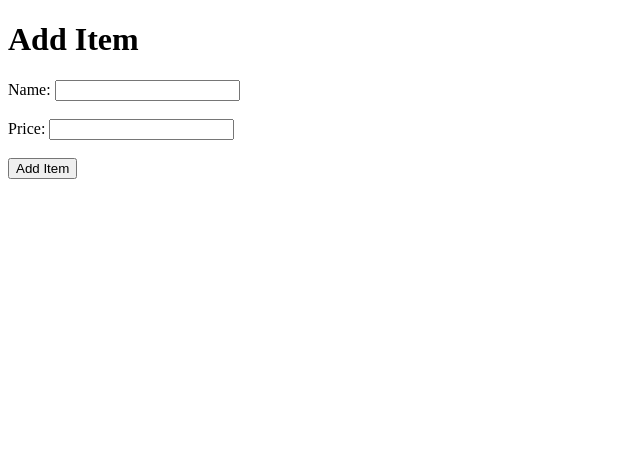
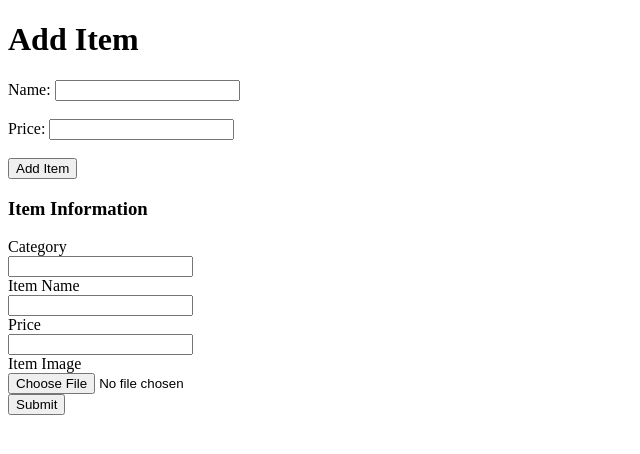
Before and after one commit to saipavan1925/FoodGasam, a Flask app: page /additem in a window 1280 px wide. Shown: the top 454 px of the page, without its empty margins (0-640 px from the left). Run offline with Flask 3, Linux system fonts and the light colour scheme.

```diff
--- a/Templates/add_item.html
+++ b/Templates/add_item.html
@@ -14,3 +14,26 @@
 	</form>
 </body>
 </html>
+<html>
+   <body>
+
+      <form action="{{ url_for('add_item') }}" method="POST">
+         <h3>Item Information</h3>
+
+         Category<br>
+         <input type="text" name="category"><br>
+
+         Item Name<br>
+         <input type="text" name="item_name"><br>
+
+         Price<br>
+         <input type="number" name="price"><br>
+
+         Item Image<br>
+         <input type="file" name="item_image"><br>
+
+         <input type="submit" value="Submit">
+      </form>
+
+   </body>
+</html>
```
